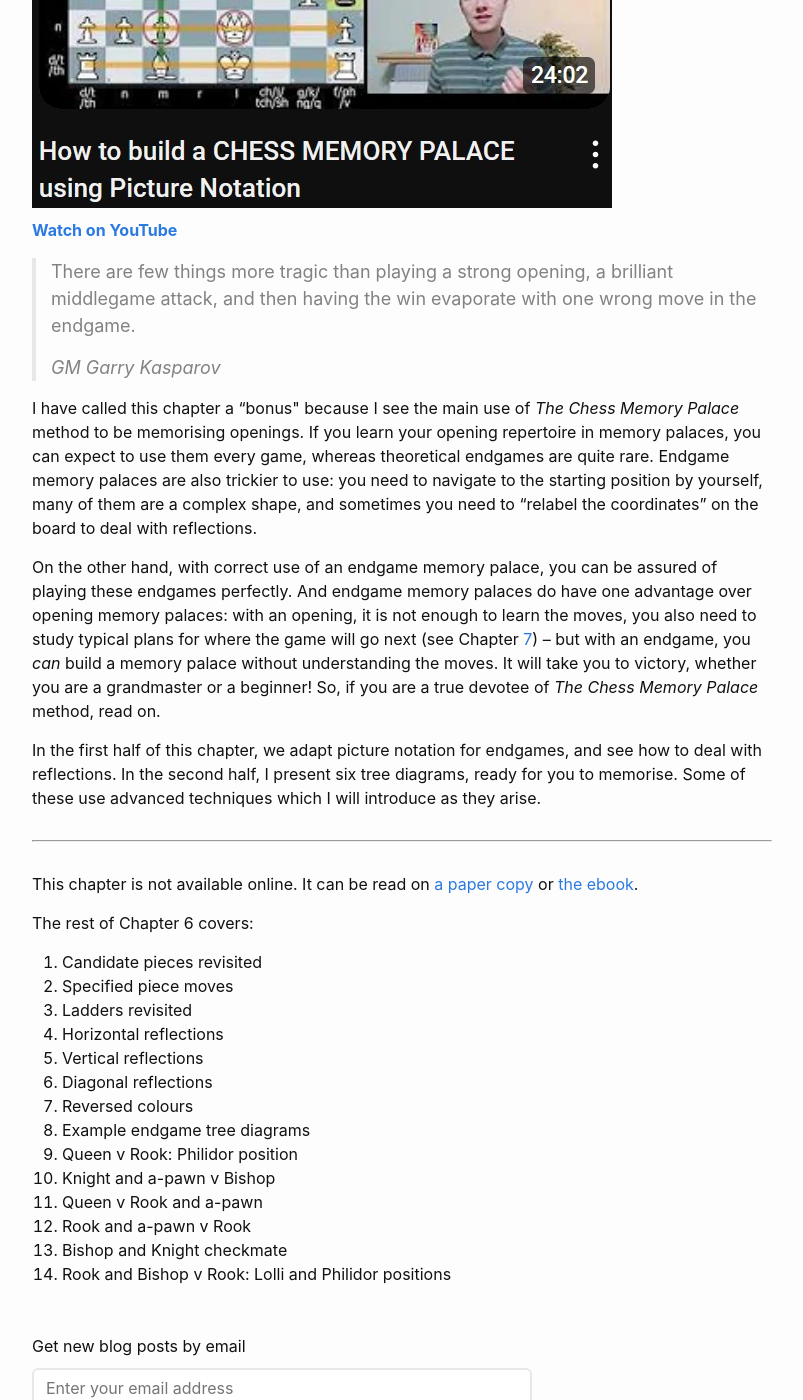
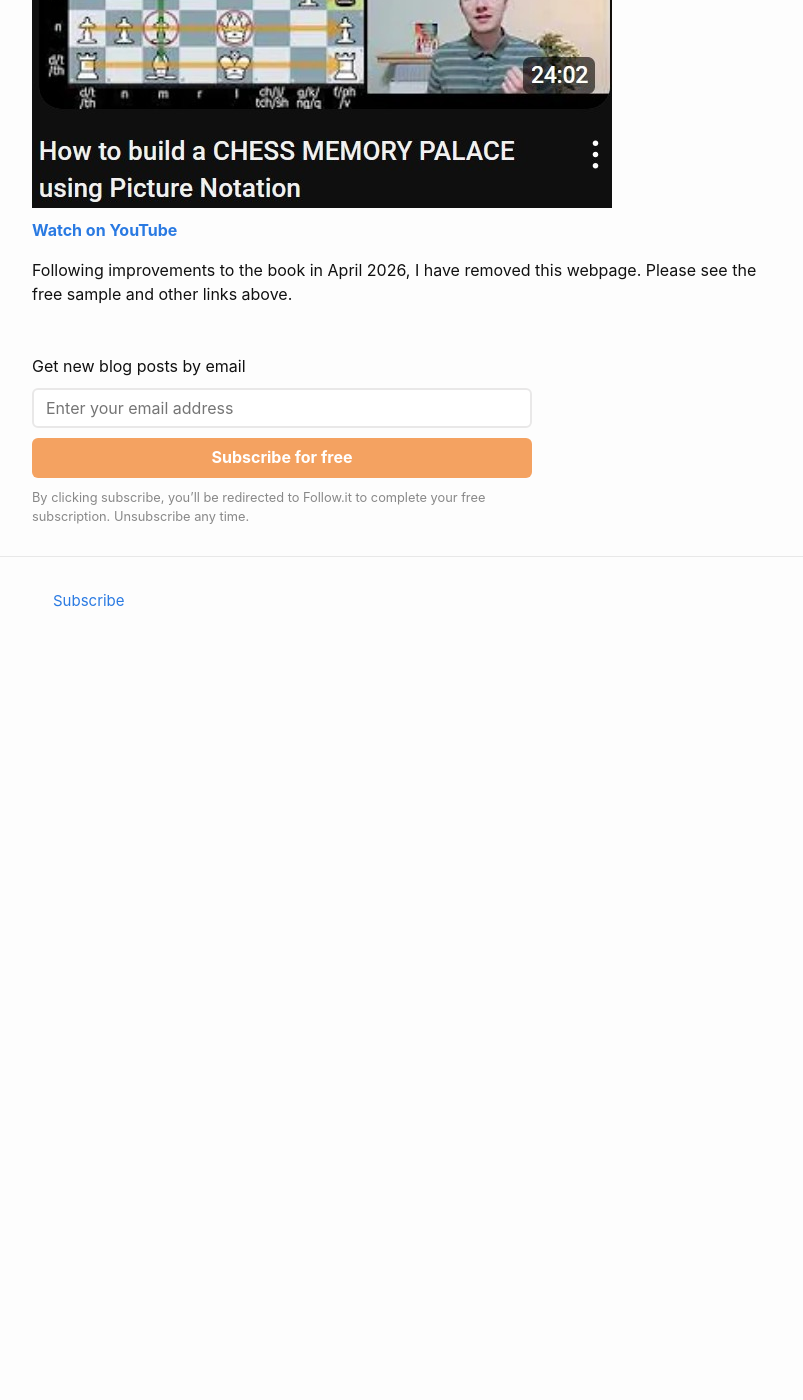
Before and after one commit to liontailedmacaque/liontailedmacaque.github.io, a Jekyll site: the page built from chessmemorypalace/chapter6.md, in a window 1280 px wide and 1400 px high, scrolled down 737 px. Shown: the whole window, without its empty margins (238-1041 px from the left). Built offline with Jekyll 4.4.1, drawn with Linux system fonts in a browser that asks for light colours; after the commit the page ends 1410 px from its top, so only the background shows below that.

Commit message:
Update chapter6.md

```diff
--- a/chessmemorypalace/chapter6.md
+++ b/chessmemorypalace/chapter6.md
@@ -7,33 +7,4 @@
 
 {% include chess-memory-header.html %}
 
->*There are few things more tragic than playing a strong opening, a brilliant middlegame attack, and then having the win evaporate with one wrong move in the endgame.*
->
-> GM Garry Kasparov
-
-
-I have called this chapter a "bonus\" because I see the main use of *The Chess Memory Palace* method to be memorising openings. If you learn your opening repertoire in memory palaces, you can expect to use them every game, whereas theoretical endgames are quite rare. Endgame memory palaces are also trickier to use: you need to navigate to the starting position by yourself, many of them are a complex shape, and sometimes you need to "relabel the coordinates" on the board to deal with reflections.
-
-On the other hand, with correct use of an endgame memory palace, you can be assured of playing these endgames perfectly. And endgame memory palaces do have one advantage over opening memory palaces: with an opening, it is not enough to learn the moves, you also need to study typical plans for where the game will go next (see Chapter [7](/chessmemorypalace/chapter7)) -- but with an endgame, you *can* build a memory palace without understanding the moves. It will take you to victory, whether you are a grandmaster or a beginner! So, if you are a true devotee of *The Chess Memory Palace* method, read on.
-
-In the first half of this chapter, we adapt picture notation for endgames, and see how to deal with reflections. In the second half, I present six tree diagrams, ready for you to memorise. Some of these use advanced techniques which I will introduce as they arise.
-
----
-
-This chapter is not available online. It can be read on [a paper copy](https://smile.amazon.com/dp/B0BR9DQMVS) or [the ebook](https://www.etsy.com/listing/1368398070).
-
-The rest of Chapter 6 covers:
-1. Candidate pieces revisited
-2. Specified piece moves
-3. Ladders revisited
-4. Horizontal reflections
-5. Vertical reflections
-6. Diagonal reflections
-7. Reversed colours
-8. Example endgame tree diagrams
-9. Queen v Rook: Philidor position
-10. Knight and a-pawn v Bishop
-11. Queen v Rook and a-pawn
-12. Rook and a-pawn v Rook
-13. Bishop and Knight checkmate
-14. Rook and Bishop v Rook: Lolli and Philidor positions
+Following improvements to the book in April 2026, I have removed this webpage. Please see the free sample and other links above.
```
